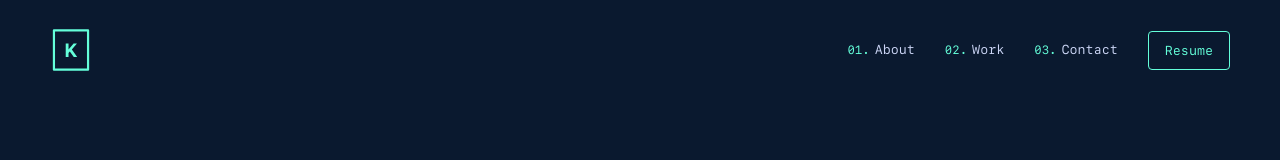
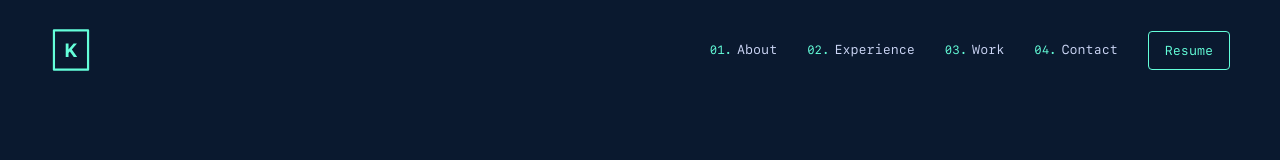
Before and after one commit to karimshalapy/karimshalapy, a React (Create React App) app: page / in a window 1280 px wide. Shown: the top 160 px of the page. Built offline with nearby package versions, Linux system fonts and the light colour scheme; no server answers.

Commit message:
feat: add Experience in the NavItems

```diff
--- a/src/Layout/Header/NavItems/NavItems.tsx
+++ b/src/Layout/Header/NavItems/NavItems.tsx
@@ -11,7 +11,7 @@ const NavItems: React.FC<Props> = props => {
     return (
         <ol className={classes.NavList}>
             {
-                ["About", "Work", "Contact"]
+                ["About", "Experience", "Work", "Contact"]
                     .map(item => (
                         <li key={item} className={`${classes.NavListItem} ${!props.isInSideMenu ? "fade-down" : ""}`}>
                             <Link
```
